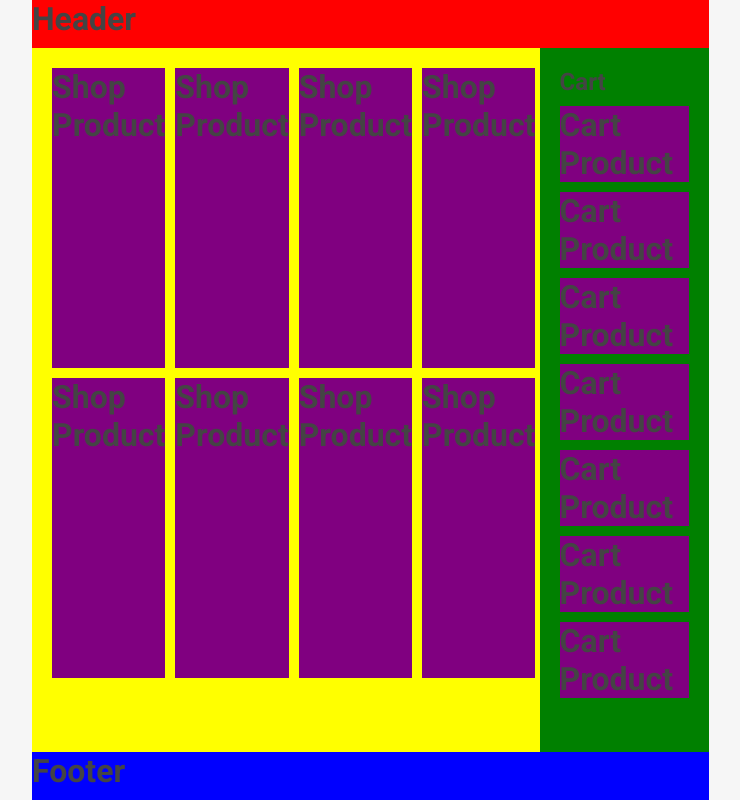
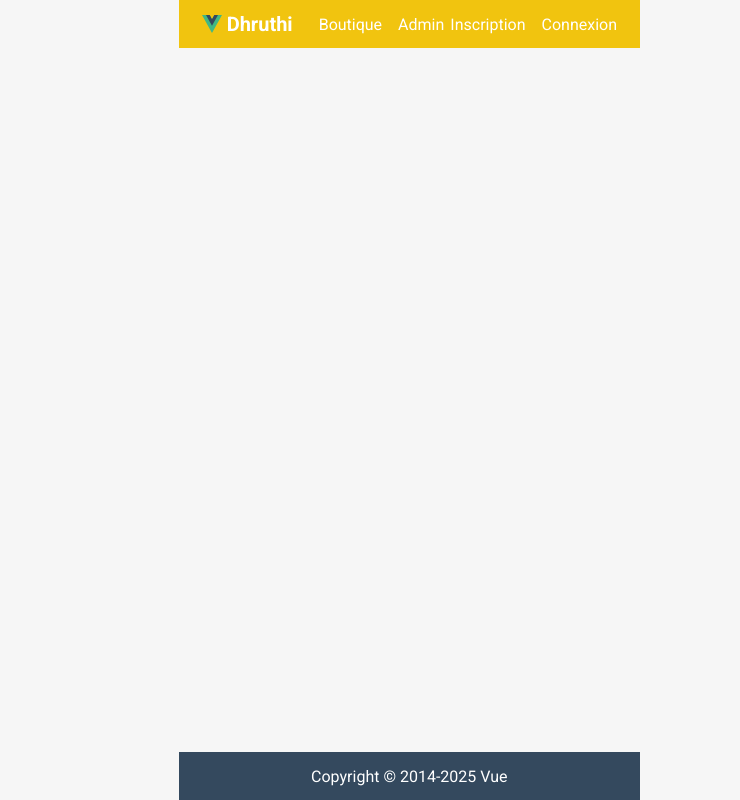
Before and after one commit to dhruthinooka/boutique, a Vue app: page / in a window 1280 px wide. Shown: the whole page, without its empty margins (0-740 px from the left). Built offline with nearby package versions, Linux system fonts and the light colour scheme.

Commit message:
Header and footer layout

```diff
--- a/src/App.vue
+++ b/src/App.vue
@@ -7,10 +7,10 @@
 
 <template>
   <div class="app-container">
-    <TheHeader class="header b1" />
+    <TheHeader class="header" />
     <TheFooter class="footer b2" />
-    <Shop class="shop b3" />
-    <Cart class="cart b4" />
+<!--    <Shop class="shop b3" />-->
+<!--    <Cart class="cart b4" />-->
   </div>
 </template>
 
--- a/src/assets/base.scss
+++ b/src/assets/base.scss
@@ -8,6 +8,7 @@
   --white: #ffffff;
   --gray-1: #f6f6f6;
   --gray-2: #ddd;
+  --gray-3: #34495e;
   --text-color: #444;
   --text-primary-color: #ffffff;
 
@@ -84,6 +85,11 @@
   padding: 20px;
 }
 
+.px-20 {
+  padding-left: 20px;
+  padding-right: 20px;
+}
+
 .p-30 {
   padding: 30px;
 }
@@ -92,6 +98,14 @@
 
 .m-10 {
   margin: 10px;
+}
+
+.mr-10 {
+  margin-right: 10px;
+}
+
+.mr-20 {
+  margin-right: 20px;
 }
 
 .mb-10 {
--- a/src/components/Footer.vue
+++ b/src/components/Footer.vue
@@ -3,11 +3,14 @@
 </script>
 
 <template>
-  <footer>
-    <h1>Footer</h1>
+  <footer class="d-flex flex-row justify-content-center align-items-center">
+    <p>Copyright © 2014-2025 Vue</p>
   </footer>
 </template>
 
 <style lang="scss" scoped>
-
+  footer {
+    background-color: var(--gray-3);
+    color: var(--text-primary-color);
+  }
 </style>
--- a/src/components/Header.vue
+++ b/src/components/Header.vue
@@ -3,11 +3,43 @@
 </script>
 
 <template>
-  <header>
-    <h1>Header</h1>
+  <header class="px-20 d-flex flex-row align-items-center">
+    <a href="#" class="d-flex flex-row align-items-center mr-20">
+      <img src="../assets/logo.svg">
+      <span class="logo">Dhruthi</span>
+    </a>
+    <ul class="d-flex flex-row flex-fill">
+      <li class="mr-10">
+        <a href="#">Boutique</a>
+      </li>
+      <li>
+        <a href="#">Admin</a>
+      </li>
+    </ul>
+    <ul class="d-flex flex-row">
+      <li  class="mr-10">
+        <a href="#">Inscription</a>
+      </li>
+      <li>
+        <a href="#">Connexion</a>
+      </li>
+    </ul>
   </header>
 </template>
 
 <style lang="scss" scoped>
-
+  header {
+    background-color: var(--primary-1);
+    a {
+      color: var(--text-primary-color);
+      img {
+        width: 20px;
+        margin-right: 5px;
+      }
+      .logo {
+        font-weight: 700;
+        font-size: 20px;
+      }
+    }
+  }
 </style>
```
